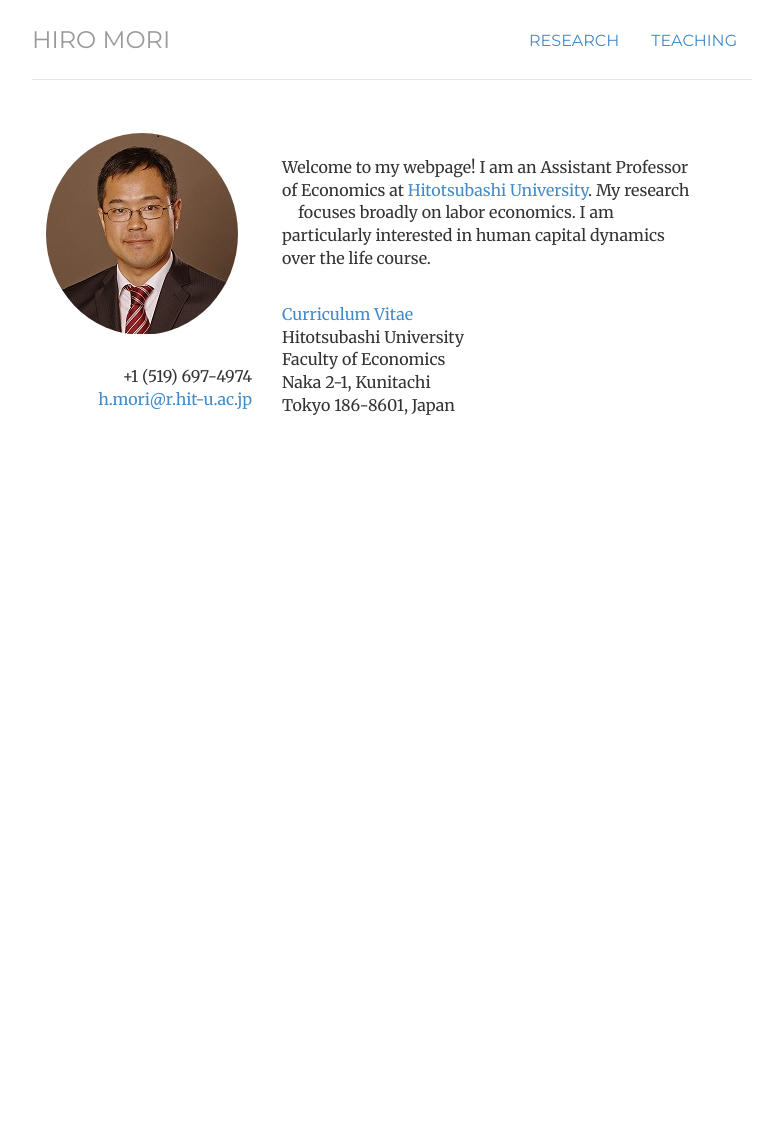
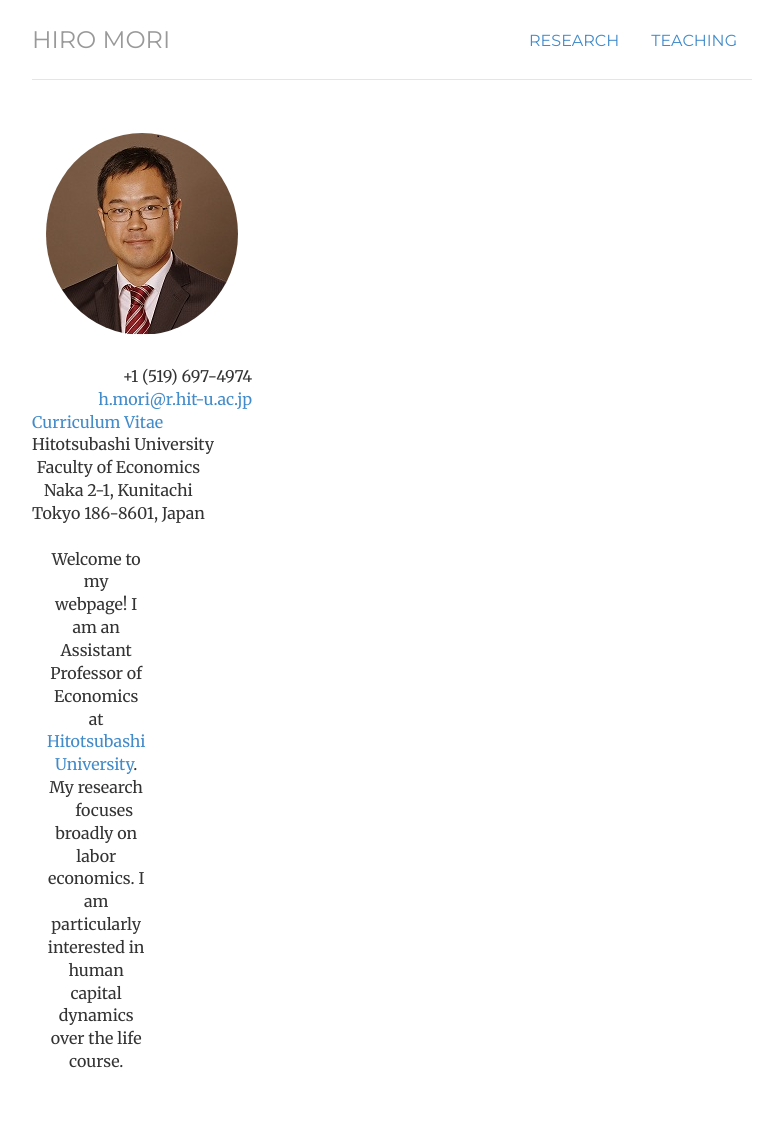
Before and after one commit to morihiroaki/morihiroaki.github.io, a Jekyll site: the page built from index.html, in a window 1280 px wide. Shown: the whole page, without its empty margins (248-1015 px from the left). Built offline with Jekyll 4.4.1, drawn with Linux system fonts in a browser that asks for light colours; before the commit the page ends 900 px from its top, so only the background shows below that.

Commit message:
Update index.html

```diff
--- a/index.html
+++ b/index.html
@@ -8,6 +8,7 @@ description:
 <!--div class="jumbotron"-->
 <div class="row">
 　<div class="box text-left">
+
     <div class='col-xs-12 col-sm-4 text-center'>
       <img  class="img-circle avatar" alt="Hiro Mori" src="files/portrait.jpg">
       <div class="contact-item">
@@ -18,26 +19,10 @@ description:
     　  <div class="icon pull-left text-center"><span class="fa fa-envelope fa-fw"></span></div>
         <div class="title only pull-right"><a href="mailto:h.mori@r.hit-u.ac.jp" id="email_link" class="tracked-link" data-label="Email">  h.mori&commat;r.hit-u.ac.jp</a></div>
     　</div>
-      <br>
-    </div>
-
-    <div class='col-sm-7'>
-    <br/>
-    <p> Welcome to my webpage! I am an Assistant Professor of Economics at <a href="http://www.econ.hit-u.ac.jp/~koho/english/">Hitotsubashi University</a>. My research
-      　focuses broadly on labor economics. I am particularly interested in human capital dynamics over the life course.</p>
-    </div>
-
-       <div class='row'>
-                      <div class='col-xs-12 col-sm-7 text-center'>
-            <div class="box text-left">
-
-
-              <br>
       <div class="contact-item">
         <div class="icon pull-left text-center"><span class="fa fa-file-text-o fa-fw"></span></div>
         <div class="title only pull-left"><a href="/files/cv_mori.pdf" id="cv_link1" class="tracked-link" data-label="CV">  Curriculum Vitae</a></div>
       </div>
-             <br>
       <div class="contact-item">
         <div class="icon pull-left text-center"><span class="fa fa-map-marker fa-fw"></span></div>
         <div class="title pull-left">Hitotsubashi University</div><br>
@@ -47,9 +32,12 @@ description:
         Tokyo 186-8601, Japan
        </div>
     </div>
+
+    <div class='col-sm-7'>
+    <br/>
+    <p> Welcome to my webpage! I am an Assistant Professor of Economics at <a href="http://www.econ.hit-u.ac.jp/~koho/english/">Hitotsubashi University</a>. My research
+      　focuses broadly on labor economics. I am particularly interested in human capital dynamics over the life course.</p>
+    </div>
+
  </div>
 </div>
- </div>
- </div>
-
-  <!--/div-->
```
Lines whose indentation alone changed are shown as unchanged.
